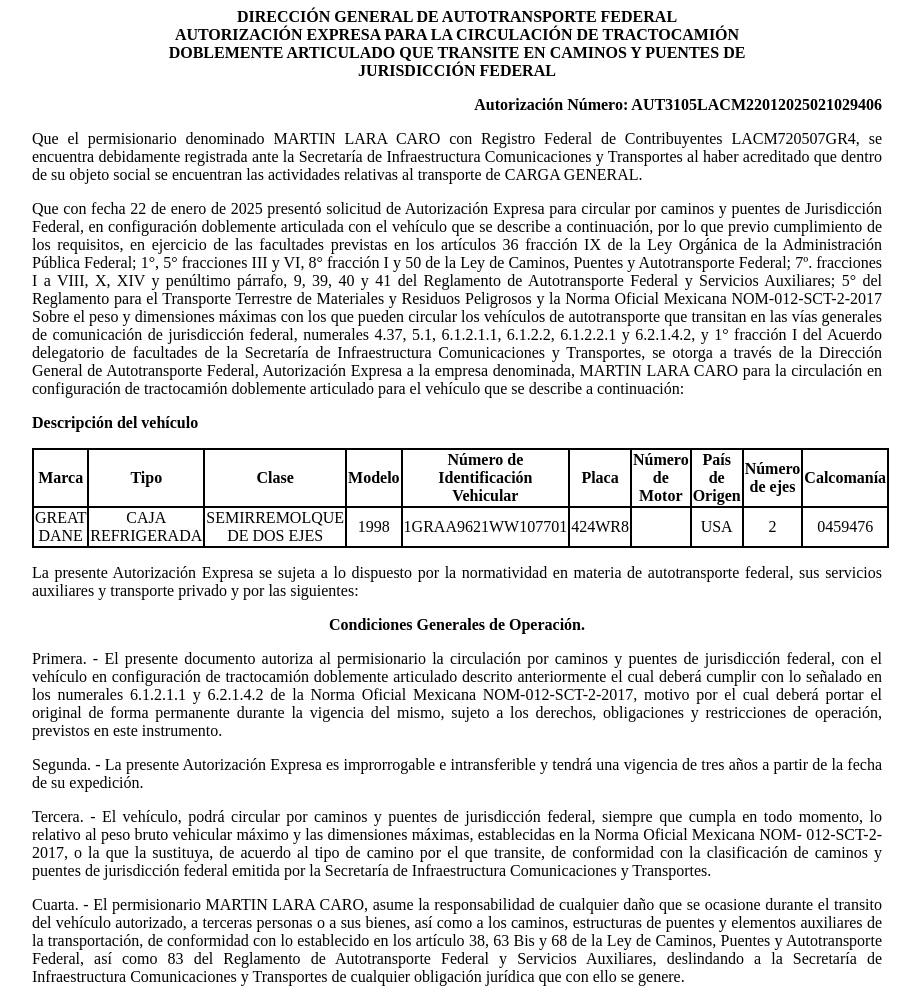
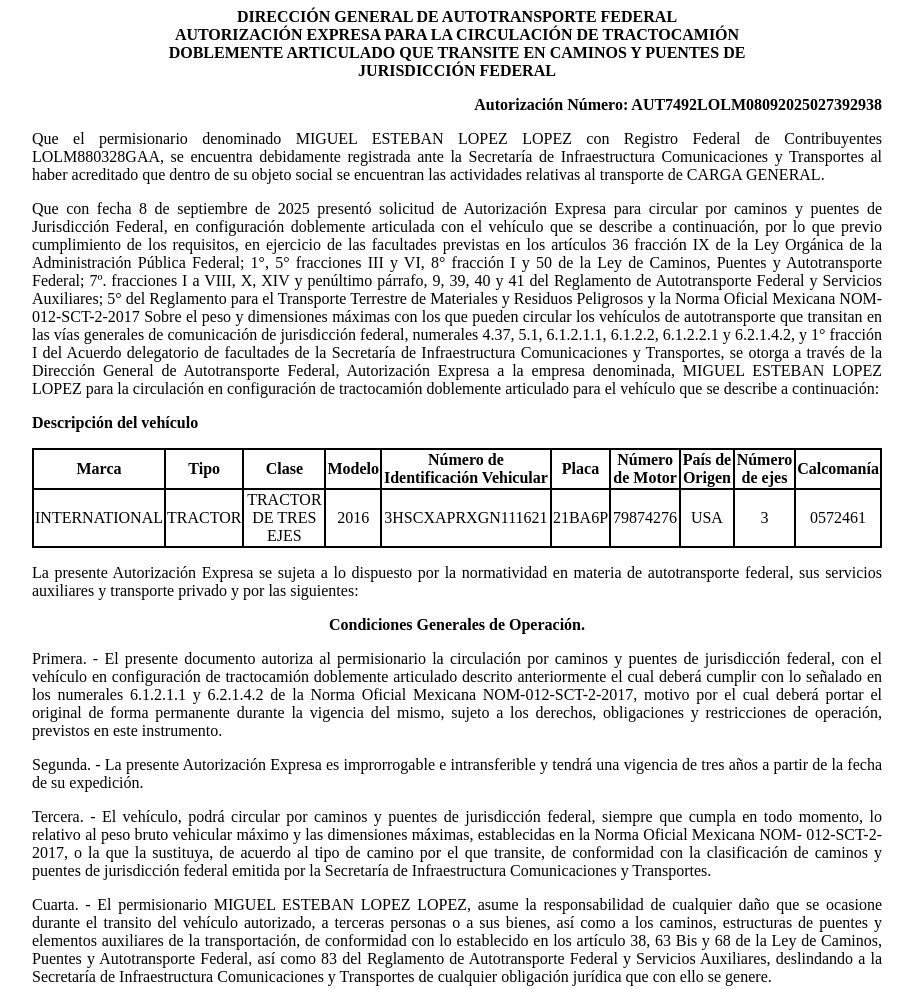
Before and after one commit to app-sct1/ConsultaAutDobleRemolque-folio-0201178, a plain HTML site: page index.html in a window 1280 px wide. Shown: the top 989 px of the page, without its empty margins (183-1103 px from the left). Drawn offline with Linux system fonts and the light colour scheme.

Commit message:
index.html

```diff
--- a/index.html
+++ b/index.html
@@ -75,19 +75,19 @@
 						<p class="sinMargen">DOBLEMENTE ARTICULADO QUE TRANSITE EN CAMINOS Y PUENTES DE</p>
 						<p class="sinMargen">JURISDICCIÓN FEDERAL</p>
 					</div>
-<p class="derechaNegro">Autorización Número: AUT3105LACM22012025021029406</p>
+<p class="derechaNegro">Autorización Número: AUT7492LOLM08092025027392938</p>
 
 					<p class="justificado">Que el permisionario denominado
-						MARTIN LARA CARO con Registro Federal de
-						Contribuyentes LACM720507GR4, se encuentra
+						MIGUEL ESTEBAN LOPEZ LOPEZ con Registro Federal de
+						Contribuyentes LOLM880328GAA, se encuentra
 						debidamente registrada ante la Secretaría de Infraestructura
 						Comunicaciones y Transportes al haber acreditado que dentro de su
 						objeto social se encuentran las actividades relativas al
 						transporte de CARGA GENERAL.</p>
 
 
-					<p class="justificado">Que con fecha 22 de
-						enero de 2025 presentó
+					<p class="justificado">Que con fecha 8 de
+						septiembre de 2025 presentó
 						solicitud de Autorización Expresa para circular por caminos y
 						puentes de Jurisdicción Federal, en configuración doblemente
 						articulada con el vehículo que se describe a continuación, por lo
@@ -107,7 +107,7 @@
 						facultades de la Secretaría de Infraestructura Comunicaciones y
 						Transportes, se otorga a través de la
 						Dirección General de Autotransporte Federal, Autorización Expresa a la
-						empresa denominada, MARTIN LARA CARO para la
+						empresa denominada, MIGUEL ESTEBAN LOPEZ LOPEZ para la
 						circulación en configuración de tractocamión doblemente articulado
 						para el vehículo que se describe a continuación:</p>
 
@@ -128,16 +128,16 @@
 							<th class="borde">Calcomanía</th>
 						</tr>
 						<tr class="borde">
-							<td class="borde">GREAT DANE</td>
-							<td class="borde">CAJA REFRIGERADA</td>
-							<td class="borde">SEMIRREMOLQUE DE DOS EJES</td>
-							<td class="borde">1998</td>
-							<td class="borde">1GRAA9621WW107701</td>
-							<td class="borde">424WR8</td>
-							<td class="borde"></td>
+							<td class="borde">INTERNATIONAL</td>
+							<td class="borde">TRACTOR</td>
+							<td class="borde">TRACTOR DE TRES EJES</td>
+							<td class="borde">2016</td>
+							<td class="borde">3HSCXAPRXGN111621</td>
+							<td class="borde">21BA6P</td>
+							<td class="borde">79874276</td>
 							<td class="borde">USA</td>
-							<td class="borde">2</td>
-							<td class="borde">0459476</td>
+							<td class="borde">3</td>
+							<td class="borde">0572461</td>
 						</tr>
 
 					</tbody></table>
@@ -175,7 +175,7 @@
 						Secretaría de Infraestructura Comunicaciones y Transportes.</p>
 
 					<p class="justificado">Cuarta. - El permisionario
-						MARTIN LARA CARO, asume la responsabilidad de
+						MIGUEL ESTEBAN LOPEZ LOPEZ, asume la responsabilidad de
 						cualquier daño que se ocasione durante el transito del vehículo
 						autorizado, a terceras personas o a sus bienes, así como a los
 						caminos, estructuras de puentes y elementos auxiliares de la
```
